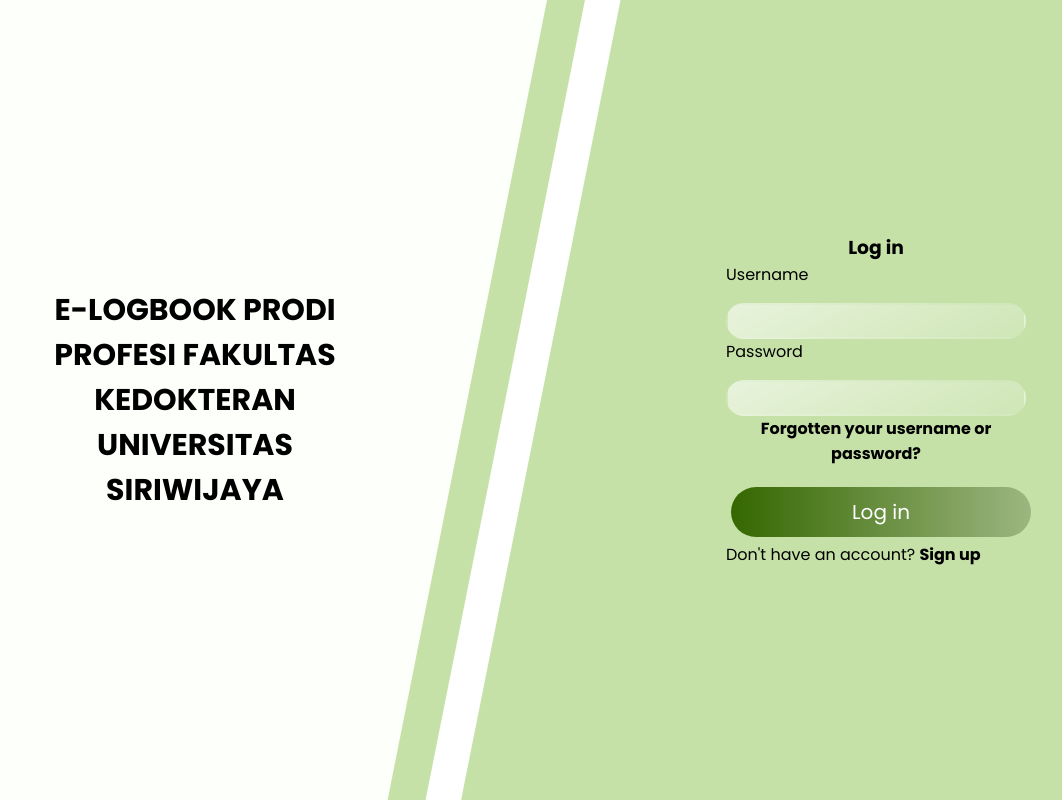
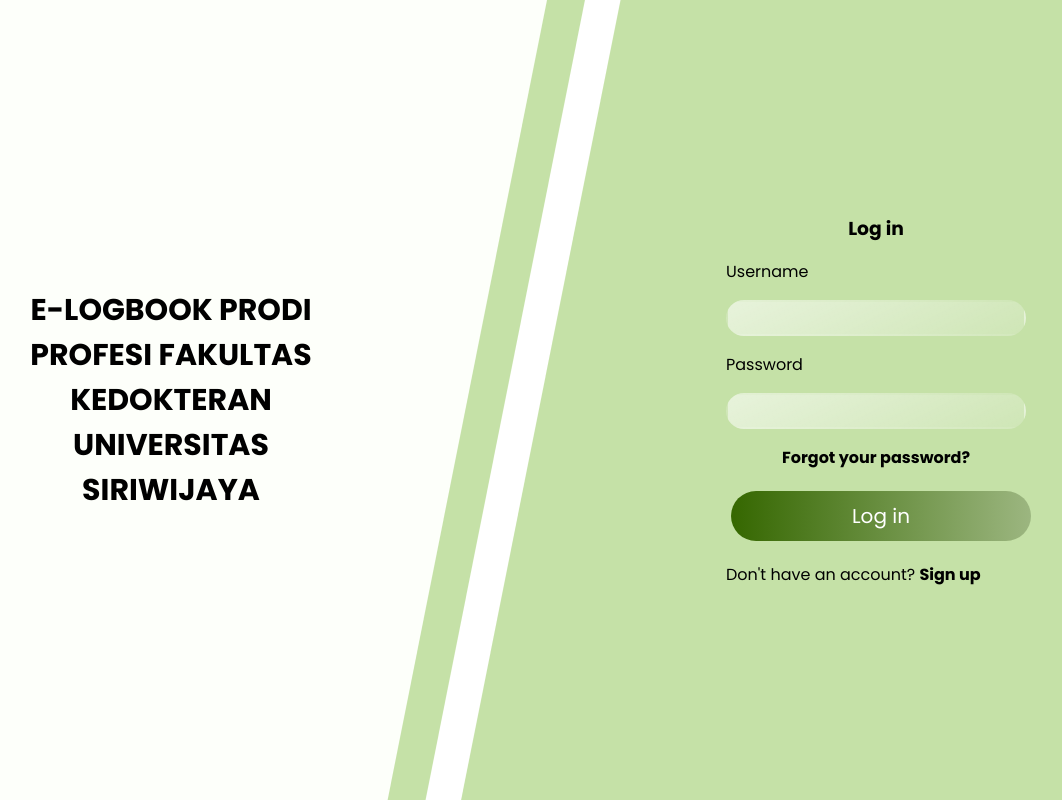
Before and after one commit to aziemp66/E-LOGBOOK-PRODI-PROFESI-FAKULTAS-KEDOKTERAN-UNIVERSITAS-SRIWIJAYA, a React (Vite) app in the folder Client/: page /login in a window 1280 px wide. Shown: the whole page, without its empty margins (94-1156 px from the left). Built offline with nearby package versions, Linux system fonts and the light colour scheme; sample sign-in values are in the browser's storage.

Commit message:
Integrated Register Page

```diff
--- a/Client/src/App.jsx
+++ b/Client/src/App.jsx
@@ -14,6 +14,7 @@ import AuthContext from "./contexts/AuthContexts";
 
 import RequireAuth from "./helpers/RequireAuth";
 import Login from "./pages/login/Login";
+import Register from "./pages/register/Register";
 
 const App = () => {
 	const authCtx = useContext(AuthContext);
@@ -47,6 +48,7 @@ const App = () => {
 			<Routes>
 				<Route path="/" element={<Auth />} />
 				<Route path="/login" element={<Login />} />
+				<Route path="/register" element={<Register />} />
 				<Route element={<RequireAuth role="student" />}>
 					<Route path="/dashboard" element={<DashBoard />} />
 					<Route path="/profile" element={<Profile />} />
--- a/Client/src/pages/auth/Auth.module.css
+++ b/Client/src/pages/auth/Auth.module.css
@@ -48,6 +48,9 @@
 	display: flex;
 	flex-direction: column;
 	gap: 1rem;
+	border: 3px solid whitesmoke;
+	padding: 1rem;
+	border-radius: 20px;
 }
 .auth > li > h2 {
 	font-size: 1rem;
--- a/Client/src/pages/login/Login.jsx
+++ b/Client/src/pages/login/Login.jsx
@@ -1,5 +1,5 @@
 import React, { useContext } from "react";
-import { useNavigate } from "react-router-dom";
+import { Link, useNavigate } from "react-router-dom";
 import styles from "./Login.module.css";
 import Button from "../../components/ui/button/Button";
 
@@ -13,41 +13,8 @@ const Login = (props) => {
 	const loginHandler = (e) => {
 		e.preventDefault();
 		authCtx.login(e.target.username.value, e.target.password.value);
-
 		navigate("/dashboard");
 	};
-
-	<Fade top>
-		<form className={styles.form} onSubmit={loginHandler}>
-			<div>
-				<h3>Log in</h3>
-			</div>
-			<div>
-				<label htmlFor="username">Username</label>
-				<input type="text" id="username" />
-			</div>
-			<div>
-				<label htmlFor="password">Password</label>
-				<input type="password" id="password" />
-			</div>
-			<div>
-				<p className={styles.forgotPassword}>
-					Forgotten your password?
-				</p>
-			</div>
-			<div>
-				<Button type="submit" className="auth">
-					Log in
-				</Button>
-			</div>
-			<div>
-				<p className={styles.switch}>
-					Don't have an account?{" "}
-					<span onClick={props.onSwitch}>Sign up</span>
-				</p>
-			</div>
-		</form>
-	</Fade>;
 
 	return (
 		<div className={styles.background}>
@@ -72,7 +39,7 @@ const Login = (props) => {
 					</div>
 					<div>
 						<p className={styles.forgotPassword}>
-							Forgotten your username or password?
+							Forgot your password?
 						</p>
 					</div>
 					<div>
@@ -83,7 +50,7 @@ const Login = (props) => {
 					<div>
 						<p className={styles.switch}>
 							Don't have an account?{" "}
-							<span onClick={props.onSwitch}>Sign up</span>
+							<Link to={"/register"}>Sign up</Link>
 						</p>
 					</div>
 				</form>
@@ -92,4 +59,4 @@ const Login = (props) => {
 	);
 };
 
-export default React.memo(Login);
+export default Login;
--- a/Client/src/pages/login/Login.module.css
+++ b/Client/src/pages/login/Login.module.css
@@ -5,11 +5,12 @@
 	height: 100vh;
 	display: flex;
 	align-items: center;
+	justify-content: center;
 	padding: 0 5rem;
 }
 
 .title {
-	margin-left: 2rem;
+	width: 1000px;
 }
 
 .title h1 {
@@ -28,6 +29,7 @@
 	display: flex;
 	flex-direction: column;
 	margin-right: 5rem;
+	gap: 1rem;
 }
 .form div {
 	width: 300px;
@@ -53,13 +55,13 @@
 	font: inherit;
 }
 .forgotPassword {
-	margin-bottom: 1rem;
 	text-align: center;
 	font-weight: bold;
 	cursor: pointer;
 }
 
-.switch span {
+.switch a {
+	color: black;
 	font-size: 1rem;
 	font-weight: bold;
 	cursor: pointer;
--- a/Client/src/pages/register/Register.jsx
+++ b/Client/src/pages/register/Register.jsx
@@ -5,8 +5,9 @@ import styles from "./Register.module.css";
 import Button from "../../components/ui/button/Button";
 
 import { Fade } from "react-reveal";
+import { Link } from "react-router-dom";
 
-const Register = (props) => {
+const Register = () => {
 	const authCtx = useContext(AuthContext);
 
 	const onSubmitHandler = (e) => {
@@ -21,6 +22,13 @@ const Register = (props) => {
 	};
 
 	return (
+		<div className={styles.background}>
+			<section className={styles.title}>
+				<h1>
+					E-LOGBOOK PRODI PROFESI FAKULTAS KEDOKTERAN UNIVERSITAS
+					SIRIWIJAYA
+				</h1>
+			</section>
 			<Fade bottom>
 				<form className={styles.form} onSubmit={onSubmitHandler}>
 					<div>
@@ -39,7 +47,9 @@ const Register = (props) => {
 						<input type="password" id="password" name="password" />
 					</div>
 					<div>
-					<label htmlFor="confirmPassword">Confirm Password</label>
+						<label htmlFor="confirmPassword">
+							Confirm Password
+						</label>
 						<input
 							type="password"
 							id="confirmPassword"
@@ -54,11 +64,12 @@ const Register = (props) => {
 					<div className={styles.switch}>
 						<p>
 							Already have an account?{" "}
-						<span onClick={props.onSwitch}>Log in</span>
+							<Link to={"/login"}>Log in</Link>
 						</p>
 					</div>
 				</form>
 			</Fade>
+		</div>
 	);
 };
 
--- a/Client/src/pages/register/Register.module.css
+++ b/Client/src/pages/register/Register.module.css
@@ -7,7 +7,9 @@
 	align-items: center;
 	padding: 0 5rem;
 }
-
+.title {
+	width: 1000px;
+}
 .title h1 {
 	text-align: center;
 	font-size: 30px;
@@ -51,7 +53,8 @@
 .switch {
 	margin-top: 1rem;
 }
-.switch span {
+.switch a {
+	color: black;
 	font-size: 1rem;
 	font-weight: bold;
 	cursor: pointer;
```
Lines whose indentation alone changed are shown as unchanged.
